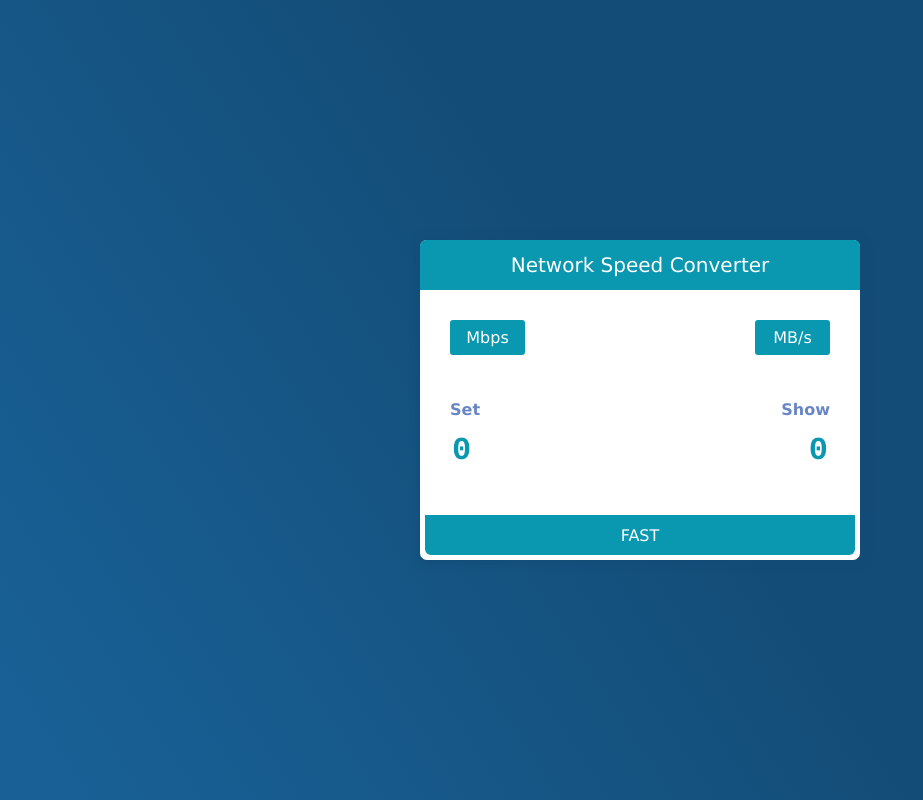
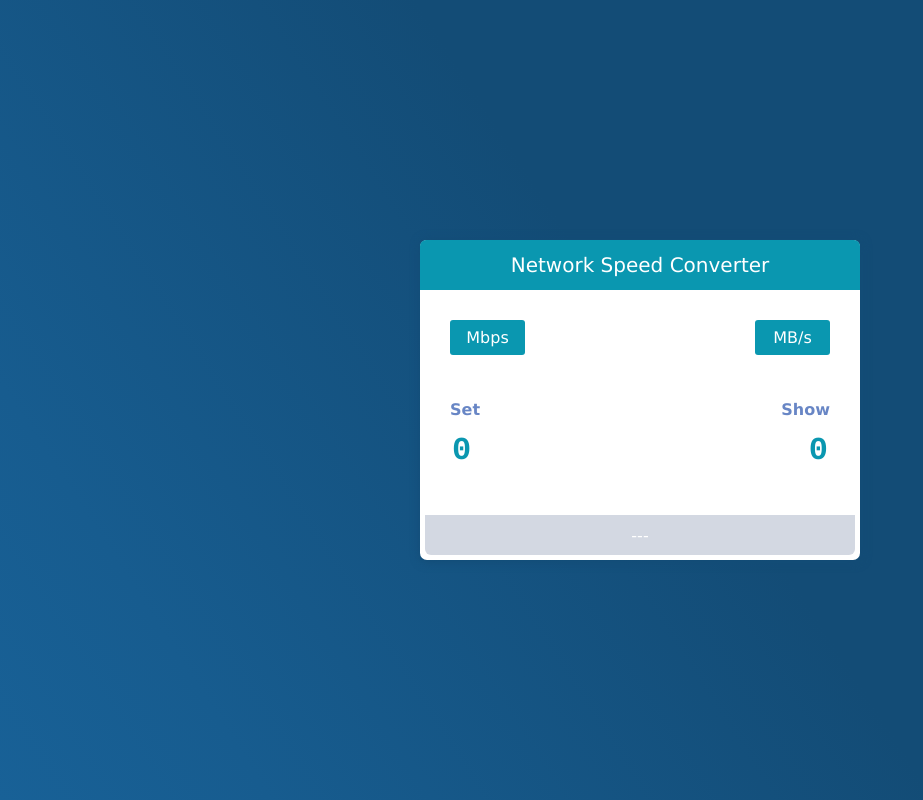
Before and after one commit to jiingler/react-from-hook-internet-speed-converter, a React (Create React App) app: page / in a window 1280 px wide. Shown: the whole page, without its empty margins (0-923 px from the left). Built offline with nearby package versions, Linux system fonts and the light colour scheme; some icons are missing.

Commit message:
pass props to component

```diff
--- a/src/App.js
+++ b/src/App.js
@@ -41,7 +41,7 @@ function App() {
           </div>
         </div>
       </div>
-      <CardFooter />
+      <CardFooter inputValue={inputValue} />
     </div>
   );
 }
--- a/src/components/CardFooter.js
+++ b/src/components/CardFooter.js
@@ -1,5 +1,40 @@
 import React from 'react';
 
-const CardFooter = () => <div className="card-footer">FAST</div>
+const CardFooter = (props) => {
+  const {inputValue} = props;
+
+  let {criteria} = {}
+
+  if (!inputValue) {
+    criteria = {
+      title: '---',
+      backgroundColor: '#d3d8e2'
+    };
+  } else if (inputValue < 15) {
+    criteria = {
+      title: 'SLOW',
+      backgroundColor: '#ee362d'
+    }
+  } else if (inputValue >=15 && inputValue < 40) {
+    criteria = {
+      title: 'GOOD',
+      backgroundColor: '#1b82f1'
+    }
+  } else if (inputValue >= 40) {
+    criteria = {
+      title: 'FAST',
+      backgroundColor: '#13d569'
+    }
+  }
+  return(
+    <div
+    className="card-footer"
+    style={{
+      backgroundColor: criteria.backgroundColor
+    }}
+    >{criteria.title}</div>
+  )
+}
+
 
 export default CardFooter;
```
